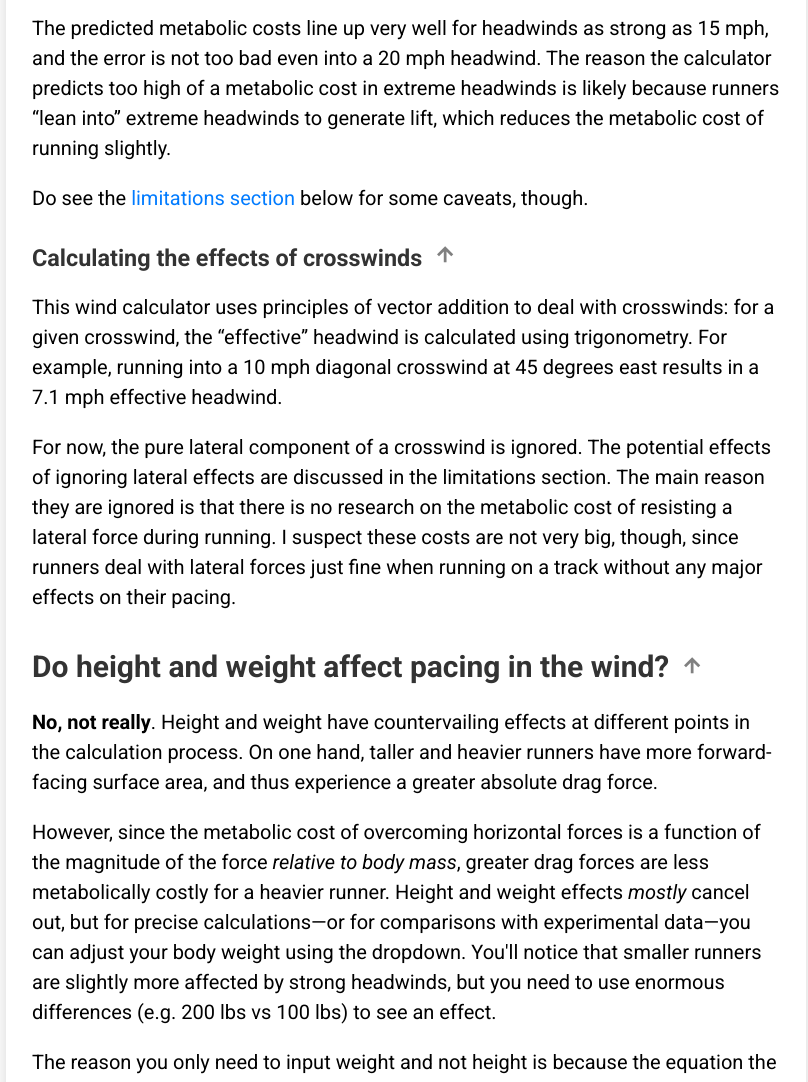
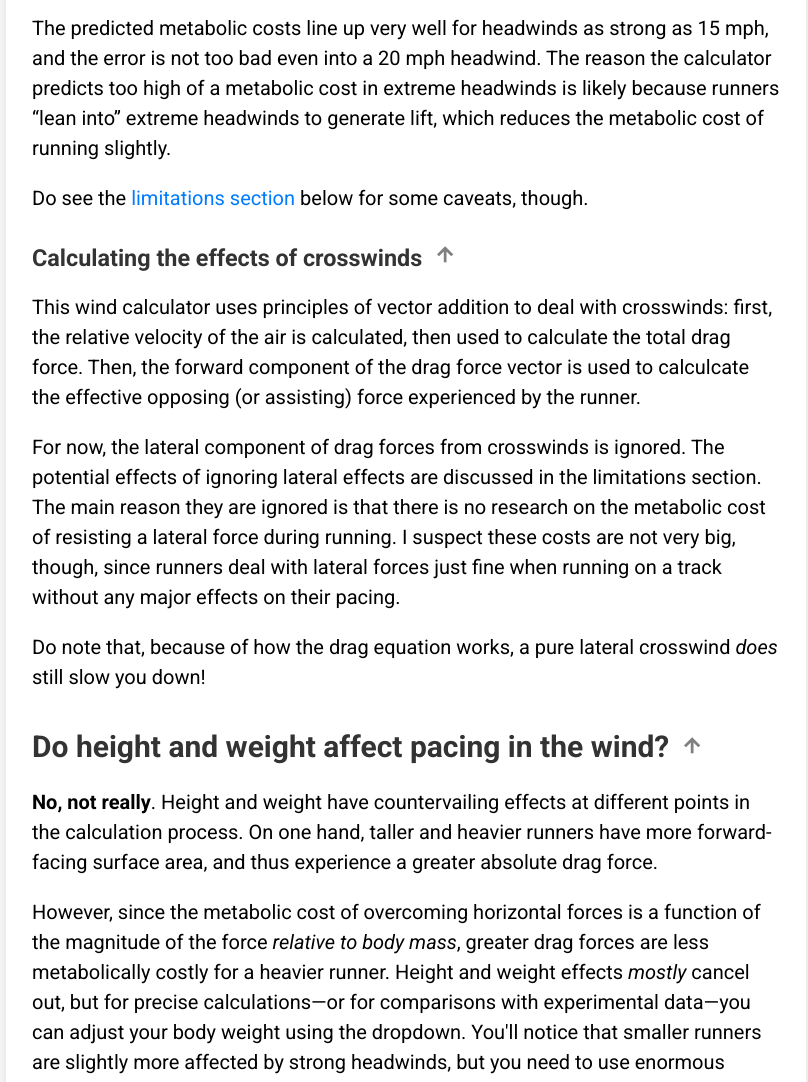
Before and after one commit to johnjdavisiv/wind-calculator, a plain HTML site: page index.html in a window 1280 px wide. Shown: the part 3437-4519 px from the top of the page, without its empty margins (234-1042 px from the left). Drawn offline with nearby package versions, Linux system fonts and the light colour scheme; a web font is replaced by a local one.

Commit message:
updated lateral calc info

```diff
--- a/index.html
+++ b/index.html
@@ -281,8 +281,9 @@
             <p>The predicted metabolic costs line up very well for headwinds as strong as 15 mph, and the error is not too bad even into a 20 mph headwind. The reason the calculator predicts too high of a metabolic cost in extreme headwinds is likely because runners “lean into” extreme headwinds to generate lift, which reduces the metabolic cost of running slightly.</p>
             <p>Do see the <a href="#limitations">limitations section</a> below for some caveats, though.</p>
             <h3>Calculating the effects of crosswinds<a class="material-icons up" href="#top">arrow_upward</a></h3>
-            <p>This wind calculator uses principles of vector addition to deal with crosswinds: for a given crosswind, the “effective” headwind is calculated using trigonometry. For example, running into a 10 mph diagonal crosswind at 45 degrees east results in a 7.1 mph effective headwind.</p>
-            <p>For now, the pure lateral component of a crosswind is ignored. The potential effects of ignoring lateral effects are discussed in the limitations section. The main reason they are ignored is that there is no research on the metabolic cost of resisting a lateral force during running. I suspect these costs are not very big, though, since runners deal with lateral forces just fine when running on a track without any major effects on their pacing.</p>
+            <p>This wind calculator uses principles of vector addition to deal with crosswinds: first, the relative velocity of the air is calculated, then used to calculate the total drag force. Then, the forward component of the drag force vector is used to calculcate the effective opposing (or assisting) force experienced by the runner.</p>
+            <p>For now, the lateral component of drag forces from crosswinds is ignored. The potential effects of ignoring lateral effects are discussed in the limitations section. The main reason they are ignored is that there is no research on the metabolic cost of resisting a lateral force during running. I suspect these costs are not very big, though, since runners deal with lateral forces just fine when running on a track without any major effects on their pacing.</p>
+            <p>Do note that, because of how the drag equation works, a pure lateral crosswind <em>does</em> still slow you down!</p>
             <h2 id="height-weight-info">Do height and weight affect pacing in the wind?<a class="material-icons up" href="#top">arrow_upward</a></h2>
             <p><strong>No, not really</strong>. Height and weight have countervailing effects at different points in the calculation process. On one hand, taller and heavier runners have more forward-facing surface area, and thus experience a greater absolute drag force.</p>
             <p>However, since the metabolic cost of overcoming horizontal forces is a function of the magnitude of the force <em>relative to body mass</em>, greater drag forces are less metabolically costly for a heavier runner. Height and weight effects <em>mostly </em>cancel out, but for precise calculations—or for comparisons with experimental data—you can adjust your body weight using the dropdown. You'll notice that smaller runners are slightly more affected by strong headwinds, but you need to use enormous differences (e.g. 200 lbs vs 100 lbs) to see an effect.</p>
```
